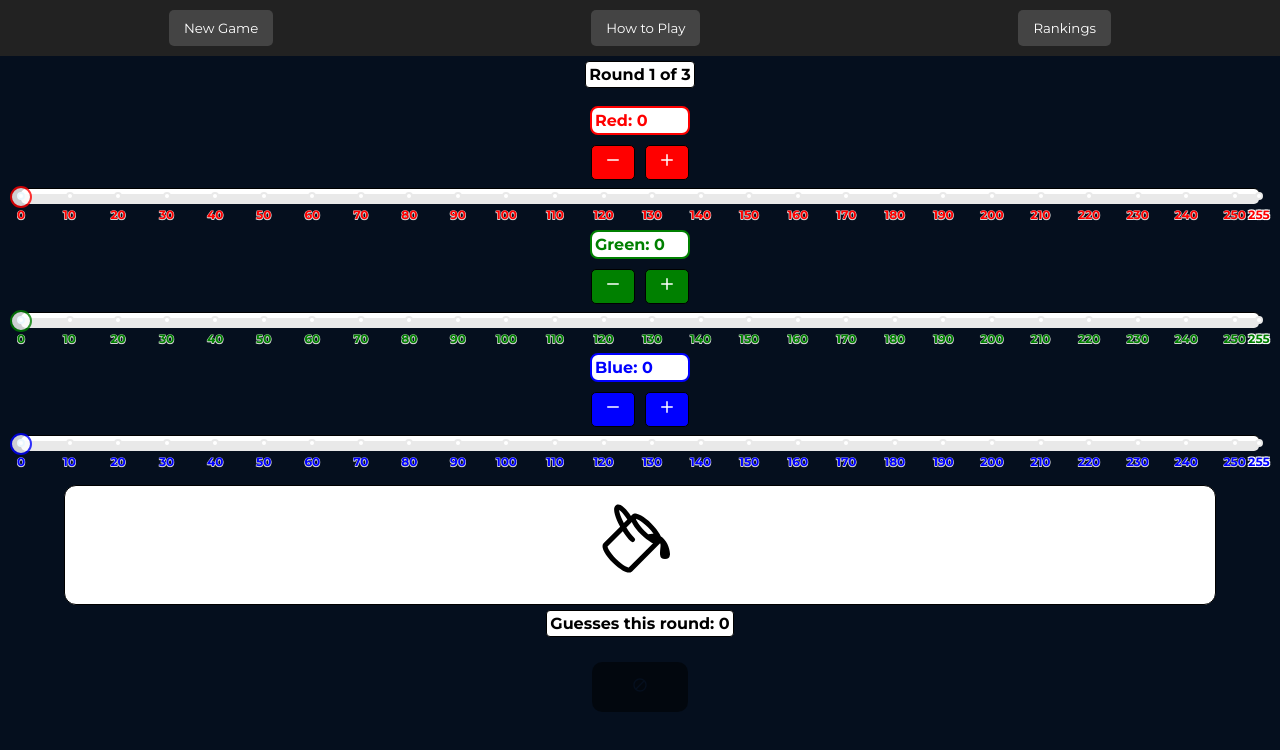
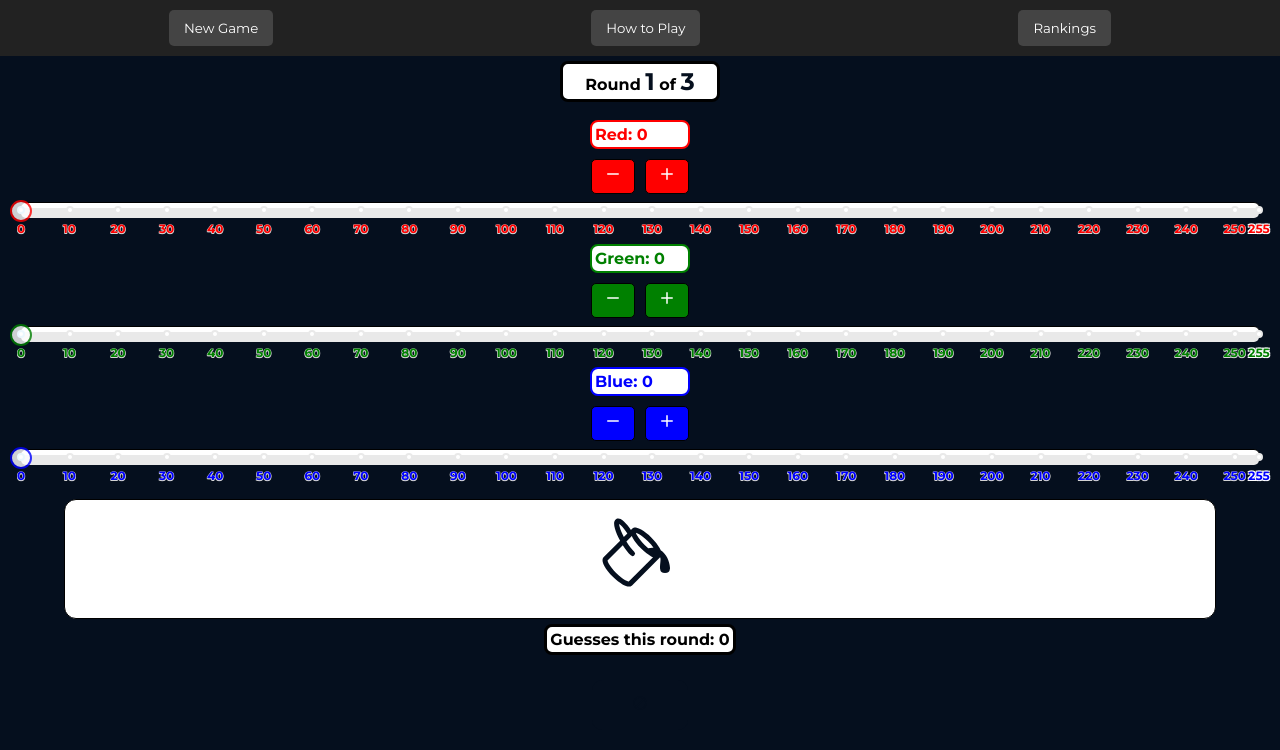
Before and after one commit to t0rbenC0rtes/RGBv3, a React (Vite) app: page / in a window 1280 px wide. Shown: the top 750 px of the page. Built offline with nearby package versions, Linux system fonts and the light colour scheme.

Commit message:
update inverted color initialization and enhance round info styling in App component

```diff
--- a/src/App.jsx
+++ b/src/App.jsx
@@ -31,7 +31,7 @@ function App() {
   const [gameRunning, setGameRunning] = useState(false);
   const [isHowToOpen, setIsHowToOpen] = useState(false);
   const [isRankingsOpen, setIsRankingsOpen] = useState(false);
-  const [invertedColor, setInvertedColor] = useState({ r: 0, g: 0, b: 0 });
+  const [invertedColor, setInvertedColor] = useState({ r: 5, g: 15, b: 30 });
 
   const invertColor = (color) => ({
     r: 255 - color.r,
@@ -148,7 +148,7 @@ function App() {
             </motion.div>
           )}
 
-          <p className="round-info">Round {round} of 3</p>
+          <p className="round-info">Round <span style={{color:`rgb(${targetColor.r}, ${targetColor.g}, ${targetColor.b})`}}>{round}</span> of <span style={{color:`rgb(${invertedColor.r}, ${invertedColor.g}, ${invertedColor.b})`}}>3</span></p>
 
           {showWinAnimation && (
             <motion.div
--- a/src/main.scss
+++ b/src/main.scss
@@ -23,12 +23,17 @@
   .round-info {
     align-self: center;
     background-color: white;
-    color: black;
+    // color: black;
     padding: 3px;
     margin: 5px;
-    border-radius: 4px;
-    border: 1px solid black;
+    border-radius: 8px;
+    border: 3px solid black;
     font-weight: 700;
+    min-width: 10rem;
+    text-align: center;
+    span {
+      font-size: 1.5rem;
+    }
   }
 }
 
--- a/src/styles/_guessButton.scss
+++ b/src/styles/_guessButton.scss
@@ -4,8 +4,6 @@
 }
 
 .guess-button {
-  background: #ffcc00;
-  color: #000;
   font-size: 1rem;
   font-weight: 700;
   padding: 15px 40px;
```
